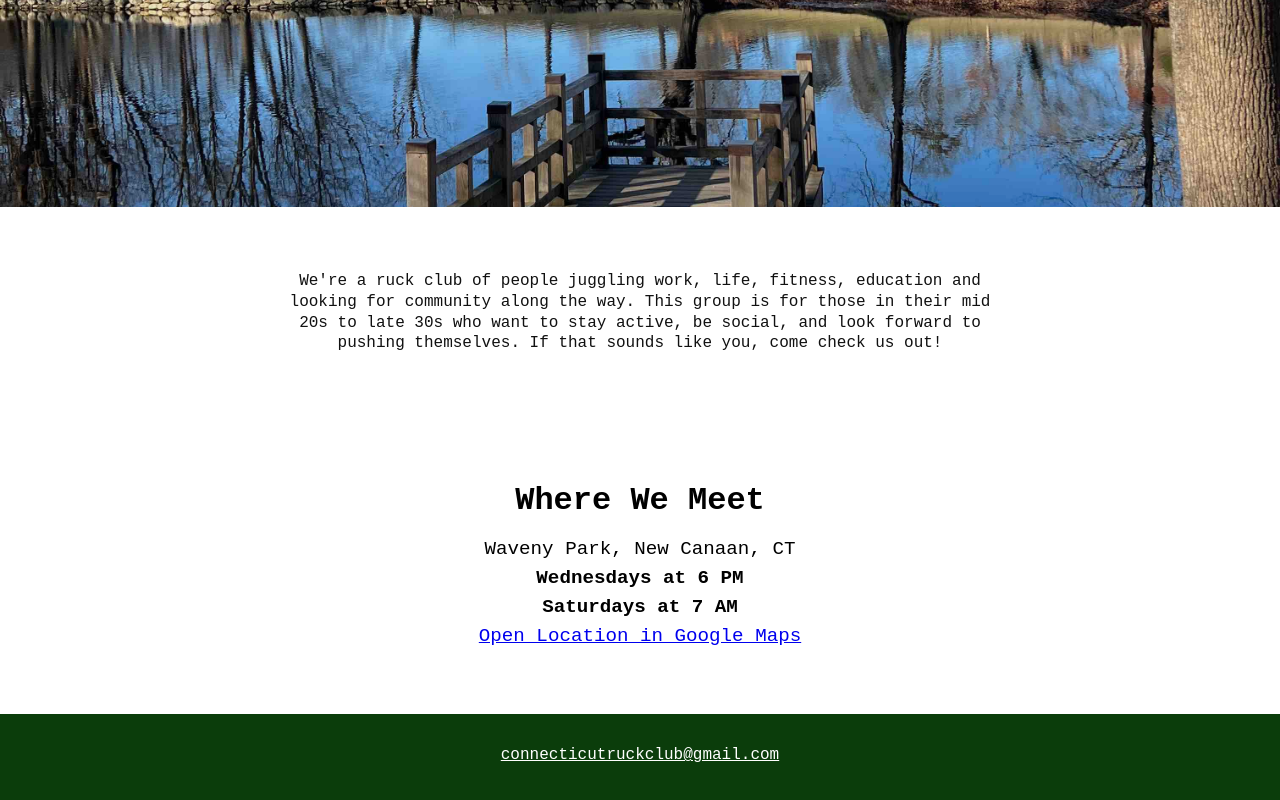
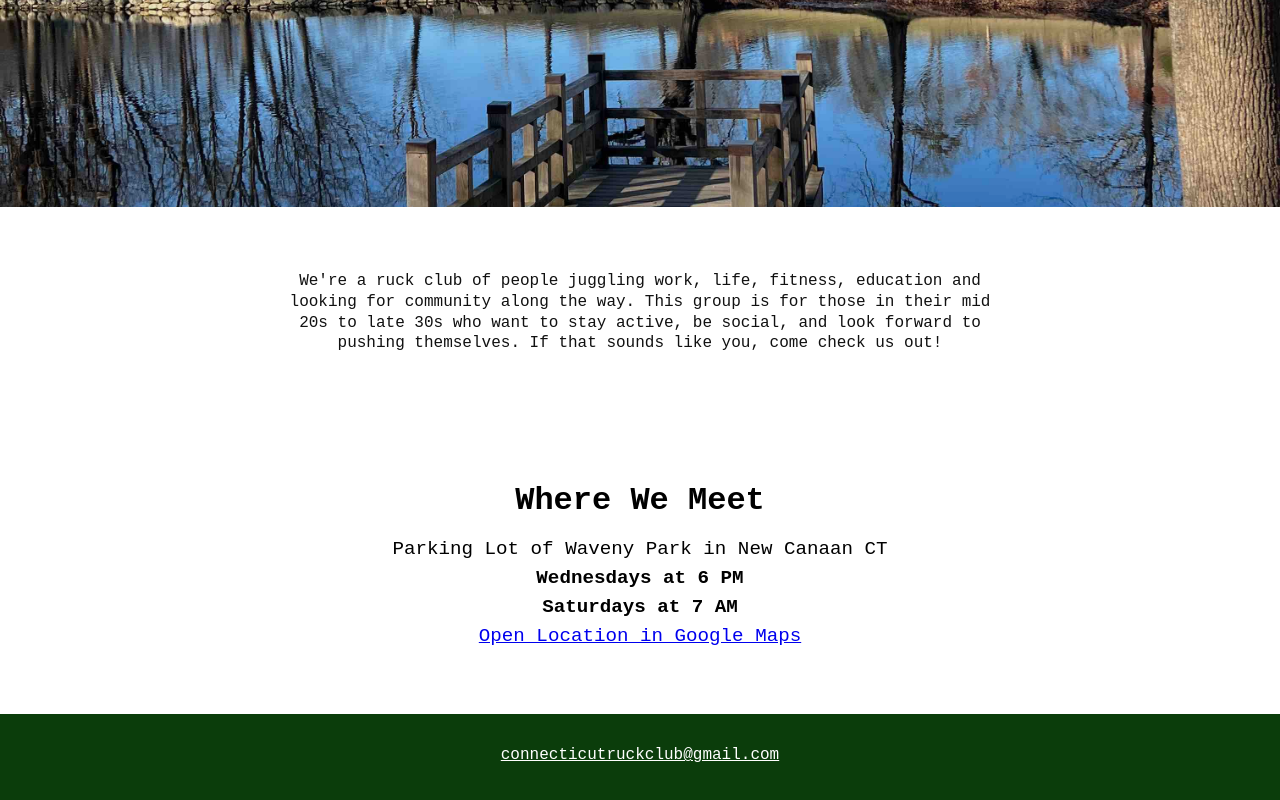
Before and after one commit to arda-arslan/arda-arslan.github.io, a plain HTML site: page index.html in a window 1280 px wide. Shown: the part 433-1233 px from the top of the page. Drawn offline with Linux system fonts and the light colour scheme.

Commit message:
Location change

```diff
--- a/index.html
+++ b/index.html
@@ -106,7 +106,7 @@
 
 	<section class="map-section">
 	  <h2>Where We Meet</h2>
-	  <p>Waveny Park, New Canaan, CT</p>
+	  <p>Parking Lot of Waveny Park in New Canaan CT</p>
 	  <p><strong>Wednesdays at 6 PM</strong></p>
 	  <p><strong>Saturdays at 7 AM</strong></p>
 	  <p>
```
